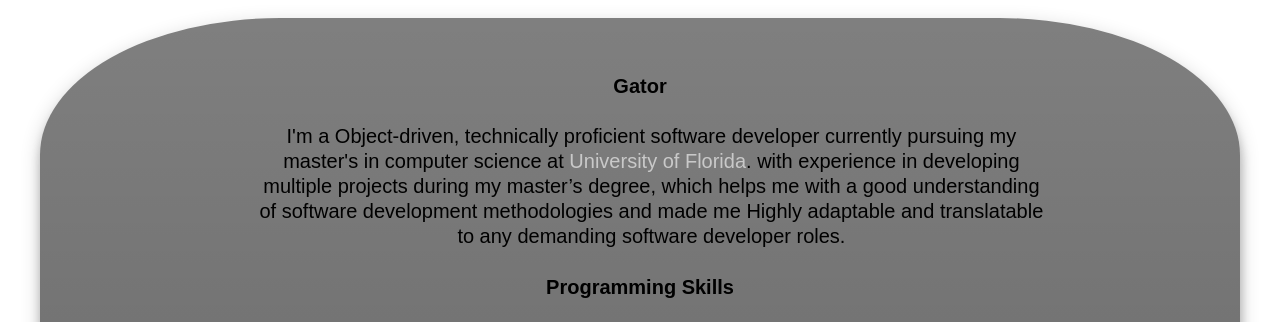
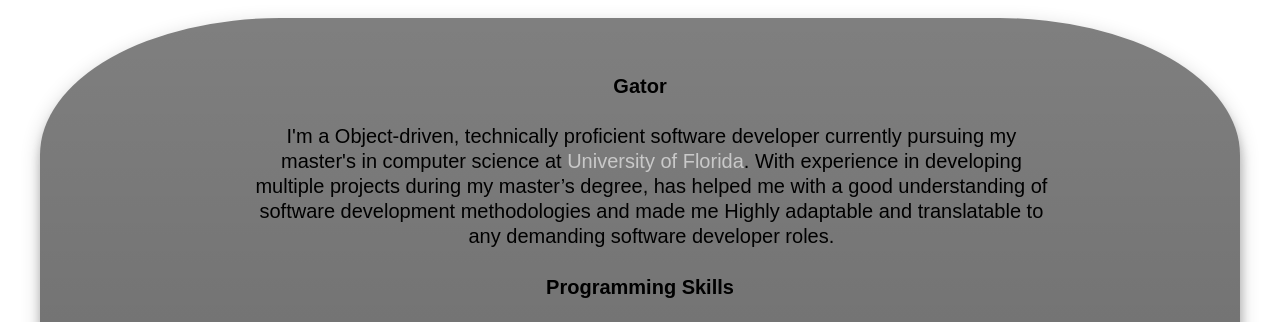
Before and after one commit to vasireddys1/Portfolio, a plain HTML site: page index.html in a window 1280 px wide. Shown: the part 427-749 px from the top of the page. Drawn offline with Linux system fonts and the light colour scheme.

Commit message:
"Udated content and added reference to the header content "

```diff
--- a/index.html
+++ b/index.html
@@ -38,8 +38,8 @@
         <p>
             I'm a Object-driven, technically proficient software developer
             currently pursuing my master's in computer science at <a href="https://www.ufl.edu/" style="color:rgba(255, 255, 255, 0.596) " target="_blank">University of Florida</a>.
-            with experience in developing multiple projects
-            during my master’s degree, which helps me with a good understanding of software development methodologies and made me Highly
+            With experience in developing multiple projects
+            during my master’s degree, has helped me with a good understanding of software development methodologies and made me Highly
             adaptable and translatable to any demanding software developer roles.
         </p>
 
```
